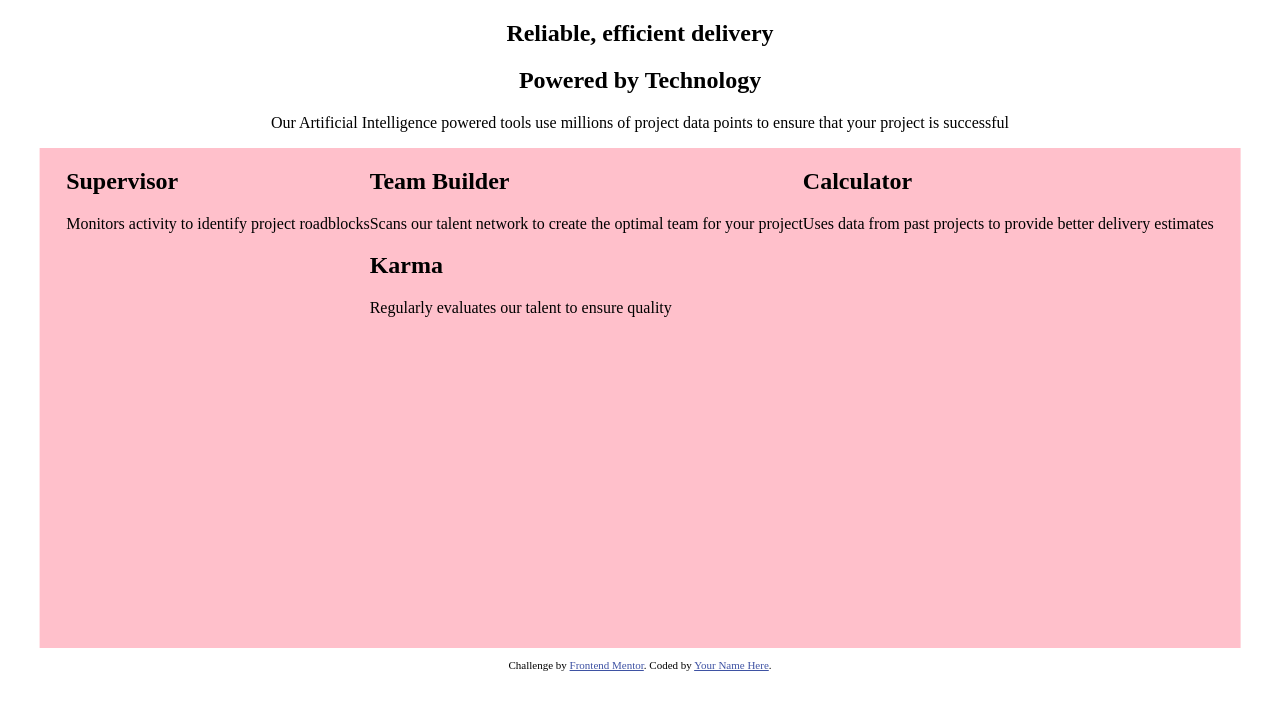
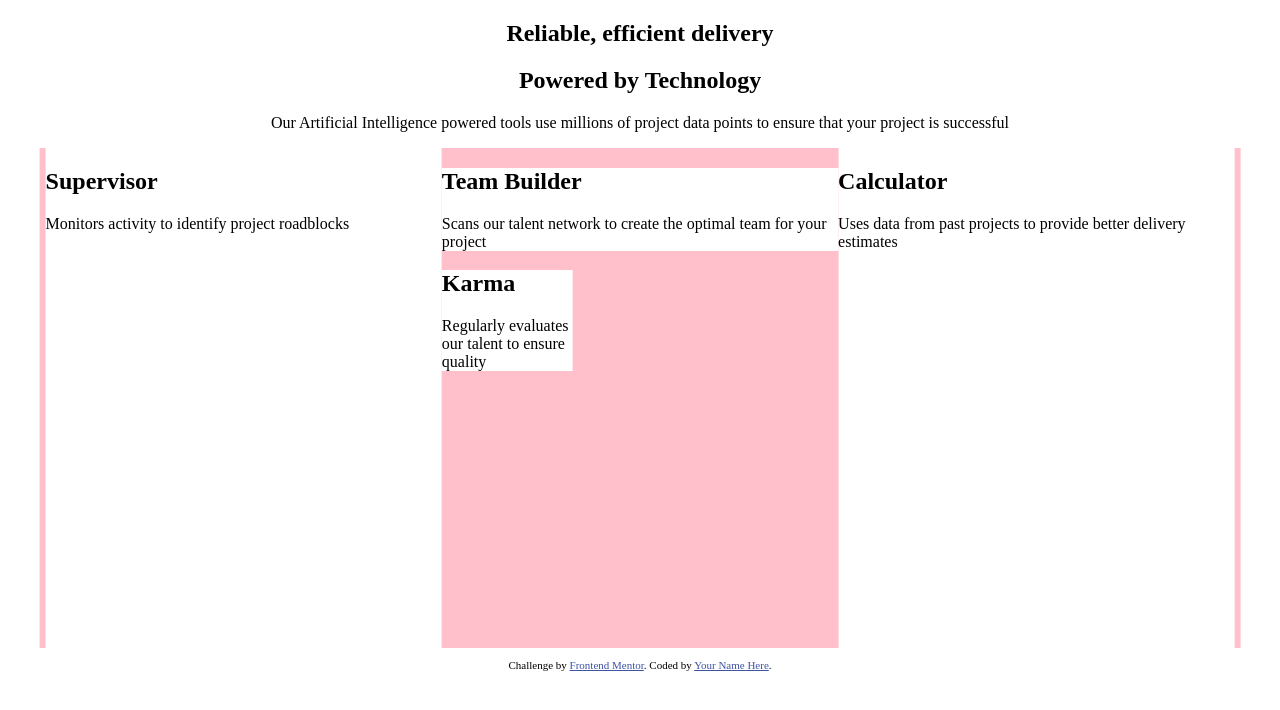
Before and after one commit to cmonez/four-cards, a plain HTML site: page index.html in a window 1280 px wide. Drawn offline with Linux system fonts and the light colour scheme.

Commit message:
Keep on dividing containers

```diff
--- a/design/styles.css
+++ b/design/styles.css
@@ -13,3 +13,12 @@
   width: 95%;
   height: 500px;
 }
+
+.card {
+  background: white;
+  width: 100%;
+}
+
+.row {
+  width: 33%;
+}
--- a/index.html
+++ b/index.html
@@ -28,12 +28,11 @@
       to ensure that your project is successful
     </p>
   </div>
-  <!-- Outer-container for centering -->
-  <div class="outer-container">
+
     <!-- Inner Flex box container -->
     <div class="container">
     <!-- Card 1 -->
-  <div class="card">
+  <div class="card row">
     <h2>
       Supervisor
     </h2>
@@ -42,7 +41,7 @@
     </p>
   </div>
   <!-- Middle container -->
-  <div>
+  <div class="row">
     <!-- Card 2 -->
     <div class="card">
       <h2>
@@ -51,7 +50,7 @@
       Scans our talent network to create the optimal team for your project
     </div>
     <!-- Card 3 -->
-    <div class="card">
+    <div class="card row">
       <h2>
         Karma
       </h2>
@@ -59,14 +58,14 @@
     </div>
   </div>
   <!-- Card 4 -->
-  <div class="card">
+  <div class="card row">
     <h2>
       Calculator
     </h2>
     Uses data from past projects to provide better delivery estimates
   </div>
   </div>
-  </div>
+
 
   <footer>
     <p class="attribution">
```
